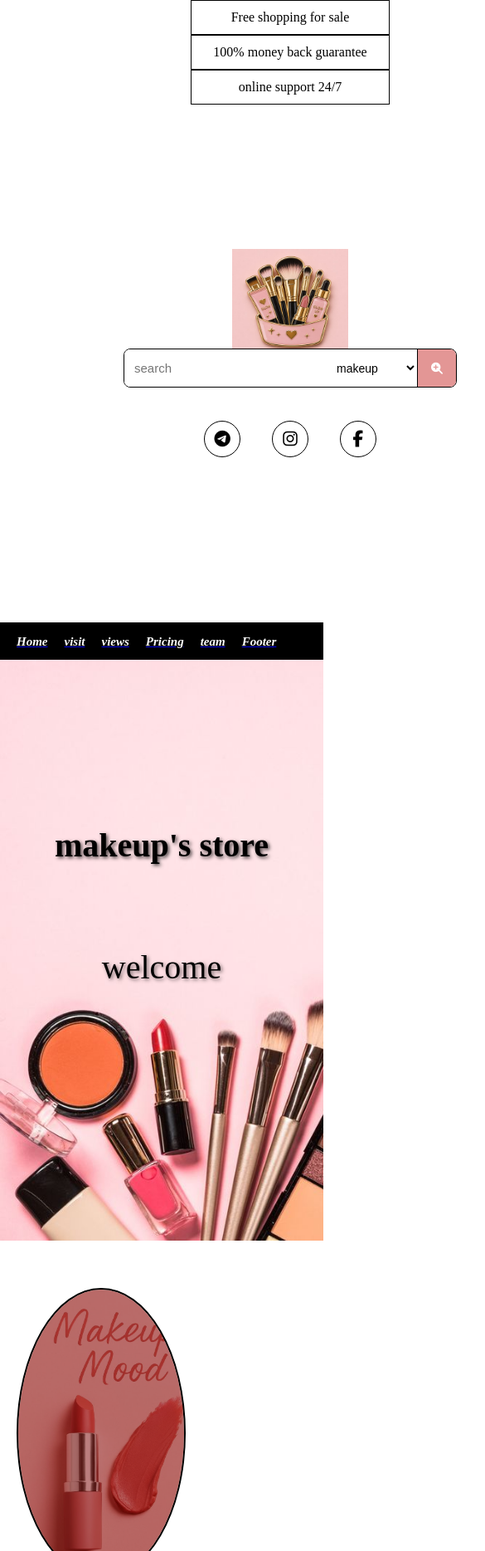
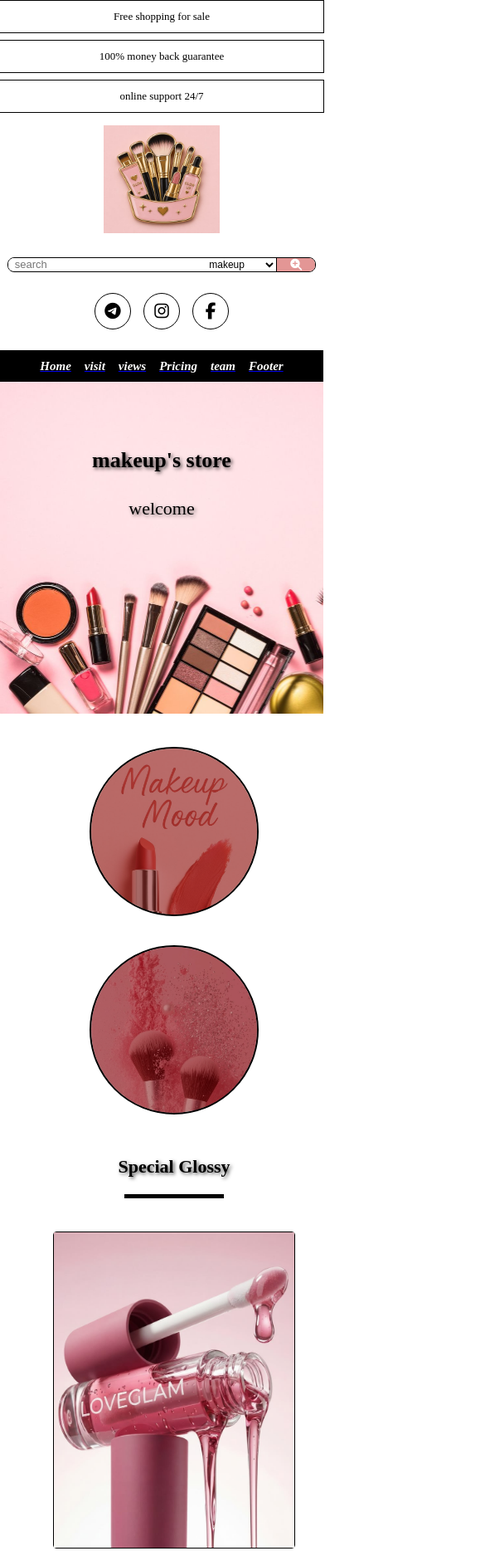
Before and after one commit to Nour1647/website2-with-HTML5-and-CSS3, a plain HTML site: page index.html in a window 390 px wide. Shown: the top 1869 px of the page at 83% size, 585 px wide, since content can reach past the window. Drawn offline with Linux system fonts and the light colour scheme.

Commit message:
Add files via upload

```diff
--- a/style.css
+++ b/style.css
@@ -592,98 +592,201 @@ margin-top:50px;
   margin-top: 15px;
 }
 
-@media (max-width:768px){
-body{
-height: 3000px;
+@media (max-width: 768px) {
+  body {
+    height: auto;
+    min-height: 100vh;
   }
-.boxes1 ,.boxes2{
-margin:auto;
-flex-direction:column;
-justify-content:flex-start;
-height: 300px;
-width: 700px;
-margin-left:0px;
+
+  .container {
+    padding: 0 15px;
   }
-.nav-links ul{
-justify-content:flex-start;
+
+  /* الشريط العلوي */
+  .boxes1 {
+    height: auto;
+    flex-direction: column;
+    gap: 8px;
   }
-.nav-links ul li{
-  font-size: 15px;
-  padding-left: 20px;
+
+  .box1, .box2, .box3 {
+    width: 100%;
+    height: 38px;
+    line-height: 38px;
+    font-size: 13px;
   }
-.all  , .Rec , .parent-news{
-flex-direction:column;
-margin:12px auto;
-padding:12px auto;
-height:800px;
-width:800px;
+
+  /* قسم الشعار وشريط البحث والأيقونات */
+  .boxes2 {
+    height: auto;
+    flex-direction: column;
+    align-items: center;
+    gap: 15px;
+    margin-top: 15px;
   }
-.circle1 , .circle2{
-margin:auto;
-border-radius:60%;
-height:900px;
-width:200px;
-margin-top:50px;
+
+  .slogan, .search, .icons {
+    width: 100%;
+    height: auto;
+    line-height: normal;
   }
-.Rec1 , .Rec2 ,.Rec3 {
-margin-top:10px;
-height:90%;
-width:200px;
 
+  .search {
+    width: 90%;
+    max-width: 450px;
+    margin: 10px auto 0 auto;
   }
-.news-box1 , .news-box2{
-margin:auto;
-margin-top:10px;
+
+  .icons-container {
+    margin-top: 10px;
+    justify-content: center;
+    gap: 15px;
+  }
+
+  /* شريط التنقل (القائمة) */
+  .nav-links {
+    margin-top: 25px;
+    height: auto;
+    line-height: normal;
+  }
+
+  .nav-links ul {
+    flex-wrap: wrap;
+    padding: 10px 0;
+    justify-content: center;
+  }
+
+  .nav-links ul li {
+    font-size: 18px;
+    padding: 6px 15px;
+  }
+
+  /* قسم الـ Hero والنصوص */
+  .hero {
+    height: 400px;
+  }
+
+  .image h2 {
+    font-size: 26px;
+    padding-top: 80px;
+  }
+
+  .image p {
+    font-size: 22px;
+    margin-top: 30px;
+  }
+
+  /* قسم الدوائر */
+  .all {
+    height: auto;
+    flex-direction: column;
+    align-items: center;
+    gap: 35px;
+    margin-top: 40px;
+  }
+
+  .circle1, .circle2 {
+    width: 250px;
+    height: 250px;
+    border-radius: 50%;
+    flex-shrink: 0;
+  }
+
+  /* قسم البطاقات ثلاثية الأبعاد */
+  .Rec {
+    height: auto;
+    flex-direction: column;
+    align-items: center;
+    gap: 35px;
+    margin-top: 40px;
+  }
+
+  .Rec1, .Rec2, .Rec3 {
+    width: 90%;
+    max-width: 320px;
+    height: 400px;
+    flex-shrink: 0;
+  }
+
+  /* قسم الأخبار */
+  .parent-news {
+    height: auto;
+    flex-direction: column;
+    align-items: center;
+    gap: 35px;
+    margin-top: 40px;
+  }
+
+  .news-box1, .news-box2 {
+    width: 90%;
+    max-width: 450px;
+    height: 400px;
+  }
+
+  /* الفوتر */
+  .footer {
+    margin-top: 50px;
+    padding: 35px 15px;
+  }
+
+  .footer-logo img {
+    width: 180px;
+    height: auto;
   }
 }
 
-@media (max-width:567px){
-body{
-height: 3000px;
+/* 2. شاشات الموبايل الصغيرة (567px) */
+@media (max-width: 567px) {
+  .search {
+    width: 95%;
   }
-.boxes1 ,.boxes2{
-margin:auto;
-flex-direction:column;
-justify-content:flex-start;
-height: 300px;
-width: 700px;
-margin-left:0px;
+
+  .search input[type="search"] {
+    font-size: 13px;
+    padding: 0 8px;
   }
-.all  , .Rec , .parent-news{
-margin:auto;
-flex-direction:column;
-justify-content:flex-start;
-margin:7px auto;
-padding: 7px auto;
-height: 800px;
-width: 700px;
-margin-left:0px;
+
+  .search select {
+    font-size: 12px;
+    padding: 0 4px;
   }
-.nav-links ul{
-justify-content:flex-start;
+
+  .nav-links ul li {
+    font-size: 15px;
+    padding: 4px 8px;
   }
-.nav-links ul li{
-  font-size: 15px;
-  padding-left: 20px;
+
+  h3 {
+    font-size: 22px;
+    margin-top: 50px;
   }
-.circle1 , .circle2{
-margin:auto;
-border-radius:60%;
-height:900px;
-width:200px;
-margin-top:50px;
-margin-left:0px;
+
+  .circle1, .circle2 {
+    width: 200px;
+    height: 200px;
   }
-.Rec1 , .Rec2 ,.Rec3 {
-margin:auto;
-margin-top:10px;
-height:90%;
-width:200px;
-margin-left:0px;
+
+  .Rec1, .Rec2, .Rec3 {
+    width: 100%;
+    max-width: 290px;
+    height: 380px;
   }
-.news-box1 , .news-box2{
-margin:auto;
-margin-top:10px;
-margin-left:0px;
+
+  .news-box1, .news-box2 {
+    width: 100%;
+    height: 380px;
+  }
+
+  .info-overlay h4 {
+    font-size: 18px;
+  }
+
+  .info-overlay p {
+    font-size: 12px;
+  }
+
+  .footer-social a {
+    font-size: 18px;
+    margin: 0 6px;
   }
 }
```
Also changed, not shown: eyeshadow.jpg (added), glossy1.jpg (added), glossy2.jpg (added), glossy3.jpg (added), heroo.jpg (added), lipstick.jpg (added), logo.jpg (added), logo1.jpg (added), sale.jpg (added). Lines whose indentation alone changed are shown as unchanged.
